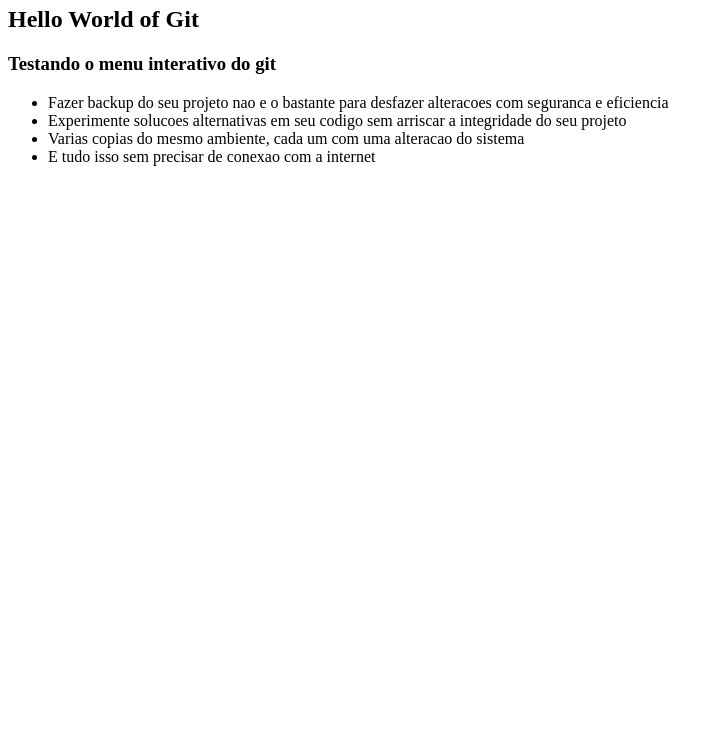
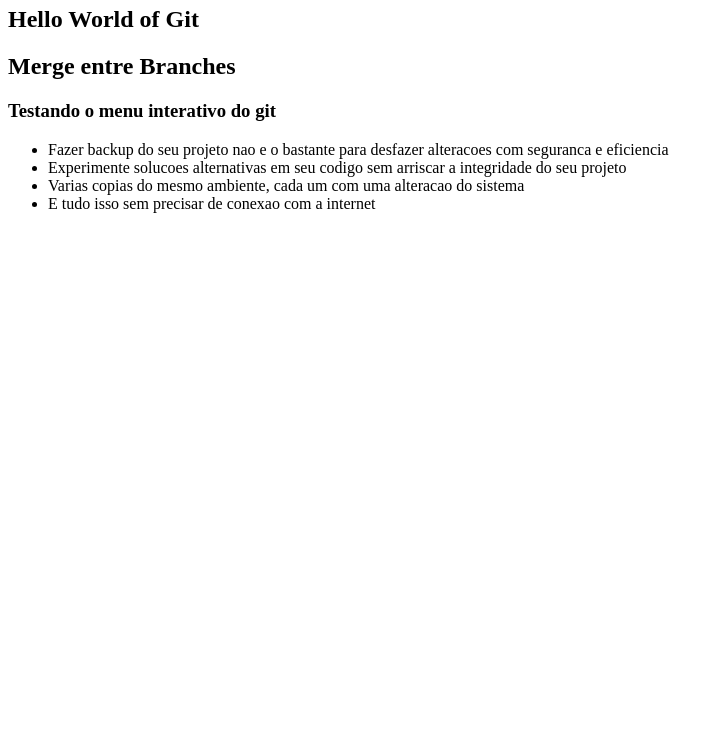
Before and after one commit to BruhMeh/HelloGit_Alura, a plain HTML site: page index.html in a window 1280 px wide. Shown: the part 60-800 px from the top of the page, without its empty margins (0-723 px from the left). Drawn offline with Linux system fonts and the light colour scheme.

Commit message:
Modificado texto

```diff
--- a/index.html
+++ b/index.html
@@ -7,6 +7,7 @@
 	<body>
 		<h1>Git</h1>
 		<h2>Hello World of Git</h2>
+		<h2>Merge entre Branches</h2>
 		<h3>Testando o menu interativo do git</h3>
 		<ul>
 			<li>Fazer backup do seu projeto nao e o bastante para desfazer
```
